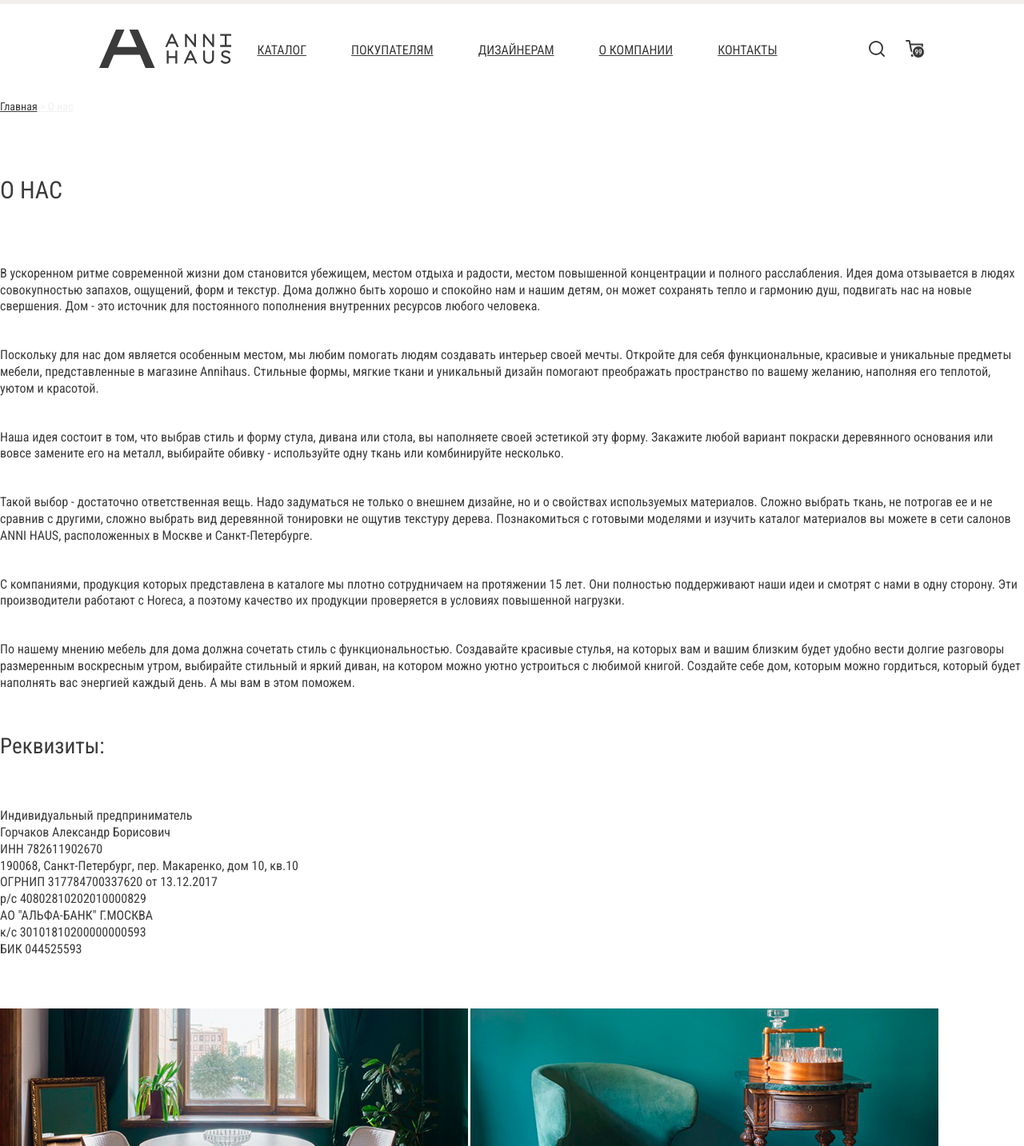
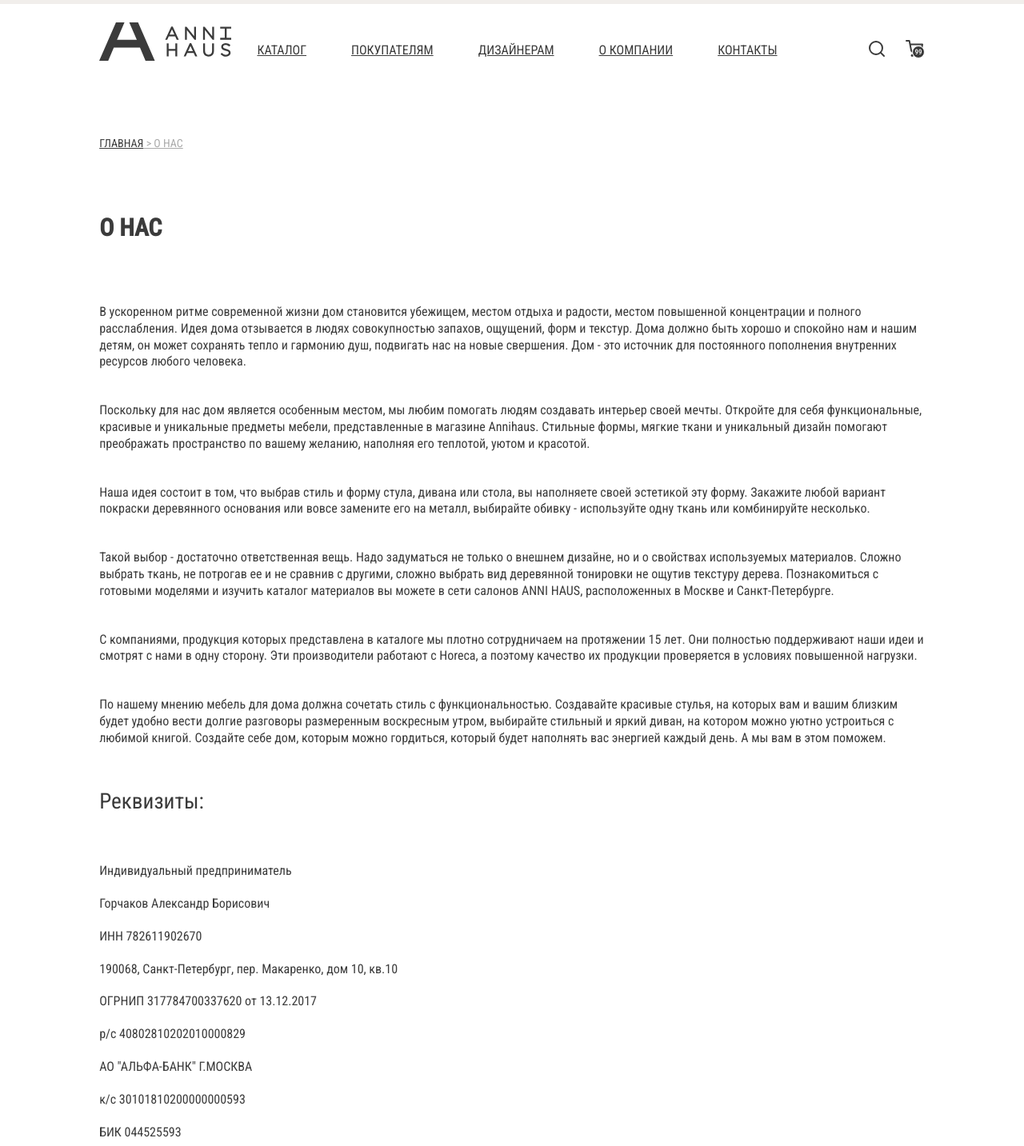
Before and after one commit to ludachkamila/week9, a plain HTML site: page about.html in a window 1280 px wide. Shown: the part 60-1493 px from the top of the page at 80% size. Drawn offline with nearby package versions, Linux system fonts and the light colour scheme; files whose address does not match are found by name.

Commit message:
fix: fix paddings

```diff
--- a/about.html
+++ b/about.html
@@ -33,7 +33,7 @@
   </div>
 
   <header class="header__menu wrapper">
-    <img class="header__menu-logo" src="assets/images/0-header-footer-slider-signs/brand-name.svg" alt="brand name">
+    <a href="index.html"><img class="header__menu-logo" src="assets/images/0-header-footer-slider-signs/brand-name.svg" alt="brand name"></a>
 
     <nav class="header__nav">
       <ul class="header__nav-container">
@@ -51,42 +51,43 @@
     </div>
   </header>
 
-  <main class="about__second_page">
-    <div class="about__second_page-links">
-        <a class="about__second_page-link_left" href="index.html">Главная</a><a class="about__second_page-link_right" href="#"> > О нас</a>
+  <main class="about__second-page wrapper">
+    <div class="about__second-page-links">
+        <a class="about__second-page-link_left" href="index.html">Главная</a><a class="about__second-page-link_right" href="#"> > О нас</a>
     </div>
-    <div class="about__second_page-text">
-    <h2>О НАС</h2>
+
+    <div class="about__second-page-text">
+      <h2 class="about__second-page-title">О нас</h2>
       <p>В ускоренном ритме современной жизни дом становится убежищем, местом отдыха и радости, местом повышенной концентрации и полного расслабления. Идея дома отзывается в людях совокупностью запахов, ощущений, форм и текстур. Дома должно быть хорошо и спокойно нам и нашим детям, он может сохранять тепло и гармонию душ, подвигать нас на новые свершения. Дом - это источник для постоянного пополнения внутренних ресурсов любого человека.</p>
       <p>Поскольку для нас дом является особенным местом, мы любим помогать людям создавать интерьер своей мечты. Откройте для себя функциональные, красивые и уникальные предметы мебели, представленные в магазине Annihaus. Стильные формы, мягкие ткани и уникальный дизайн помогают преображать пространство по вашему желанию, наполняя его теплотой, уютом и красотой.</p>
       <p>Наша идея состоит в том, что выбрав стиль и форму стула, дивана или стола, вы наполняете своей эстетикой эту форму. Закажите любой вариант покраски  деревянного основания или вовсе замените его на металл, выбирайте обивку - используйте одну ткань или комбинируйте несколько.</p>
       <p>Такой выбор - достаточно ответственная вещь. Надо задуматься не только о внешнем дизайне, но и о свойствах  используемых материалов. Сложно выбрать ткань, не потрогав ее и не сравнив с другими, сложно выбрать вид деревянной тонировки не ощутив текстуру дерева. Познакомиться с готовыми моделями и изучить каталог материалов вы можете в сети салонов ANNI HAUS, расположенных в Москве и Санкт-Петербурге.</p>
-    <p>С компаниями, продукция которых представлена в каталоге мы плотно сотрудничаем на протяжении 15 лет. Они полностью поддерживают наши идеи и смотрят с нами в одну сторону.  Эти производители работают с Horeca, а поэтому качество их продукции проверяется в условиях повышенной нагрузки.
-    </p>
+      <p>С компаниями, продукция которых представлена в каталоге мы плотно сотрудничаем на протяжении 15 лет. Они полностью поддерживают наши идеи и смотрят с нами в одну сторону.  Эти производители работают с Horeca, а поэтому качество их продукции проверяется в условиях повышенной нагрузки.</p>
       <p>По нашему мнению мебель для дома должна сочетать стиль с функциональностью. Создавайте красивые стулья, на которых вам и вашим близким будет удобно вести долгие разговоры размеренным воскресным утром, выбирайте стильный и яркий диван, на котором можно уютно устроиться с любимой книгой. Создайте себе дом, которым можно гордиться, который будет наполнять вас энергией каждый день. А мы вам в этом поможем.</p>
     </div>
-    <div class="about__second_page-contacts">
+
+    <div class="about__second-page-contacts">
       <h3>Реквизиты:</h3>
-    <p>Индивидуальный предприниматель<br>
-      Горчаков Александр Борисович<br>
-      ИНН 782611902670<br>
-      190068, Санкт-Петербург, пер. Макаренко, дом 10, кв.10<br>
-      ОГРНИП 317784700337620 от 13.12.2017<br>
-      р/с 40802810202010000829<br>
-      АО "АЛЬФА-БАНК" Г.МОСКВА<br>
-      к/с 30101810200000000593<br>
-      БИК 044525593</p>
+      <p>Индивидуальный предприниматель</p>
+      <p>Горчаков Александр Борисович</p>
+      <p>ИНН 782611902670</p>
+      <p>190068, Санкт-Петербург, пер. Макаренко, дом 10, кв.10</p>
+      <p>ОГРНИП 317784700337620 от 13.12.2017</p>
+      <p>р/с 40802810202010000829</p>
+      <p>АО "АЛЬФА-БАНК" Г.МОСКВА</p>
+      <p>к/с 30101810200000000593</p>
+      <p>БИК 044525593</p>
     </div>
-    <div class="about__second_page-img">
-        <div class="about__second_page-img_left">
+
+    <div class="about__second-page-img">
+      <div class="about__second-page-img_left">
         <img src="assets/images/8-about/66_image.jpg" alt="chairs and table">
       </div>
-        <div class="about__second_page-img_right">
+      <div class="about__second-page-img_right">
         <img src="assets/images/8-about/67_image.jpg" alt="chair and small table">
       </div>
     </div>
   </main>
-
 
   <footer class="footer">
     <div class="footer__part-1 wrapper">
--- a/style/layout/_about-2.scss
+++ b/style/layout/_about-2.scss
@@ -1,53 +1,53 @@
-.about__second_page {
+.about__second-page {
+    &-link {
 
-    &-link {
         &_left {
             font-size: 0.875rem;
-            font-weight: 400;
             color: $grey;
+            text-transform: uppercase;
         }
         &_right {
             font-size: 0.875rem;
-            color: $stroke-gray;
-            font-weight: 400;
+            color: $light-gray;
+            text-transform: uppercase;
         }
     }
 
     &-text {
-        margin-top: 4rem;
-
         h2 {
-            margin-bottom: 4rem;
+          padding-top: 2.5rem;
+            padding-bottom: 2.5rem;
             font-size: 1.875rem;
-            font-weight: 400;
             line-height: 3.75rem;
+            text-transform: uppercase;
         }
 
         p {
             font-size: 1rem;
-            font-weight: 400;
             padding-bottom: 1.5rem;
         }
     }
 
     &-contacts {
-        margin-bottom: 4rem;
+        padding-bottom: 4rem;
 
         h3 {
             font-size: 1.7rem;
+            padding-bottom: 2rem;
             font-weight: 400;
-            padding-bottom: 2rem;
+
         }
 
         p {
             font-size: 1rem;
-            font-weight: 400;
+            padding-bottom: 0.25rem;
         }
     }
 
     &-img {
         display: flex;
         gap: 0.2rem;
+        justify-content: center;
         width: 100%;
         height: auto;
 
```
Also changed, not shown: index.html (+2 -2 lines), style/style.css. Lines whose indentation alone changed are shown as unchanged.
